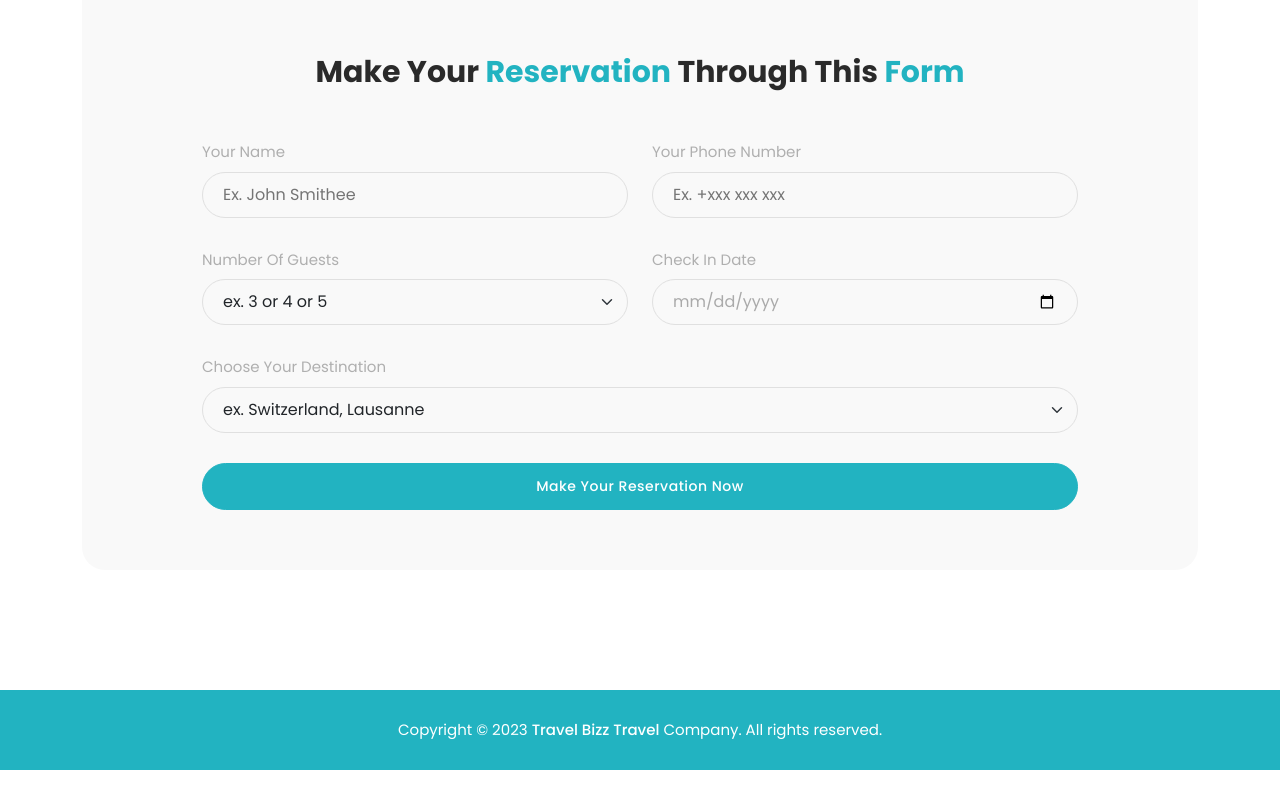
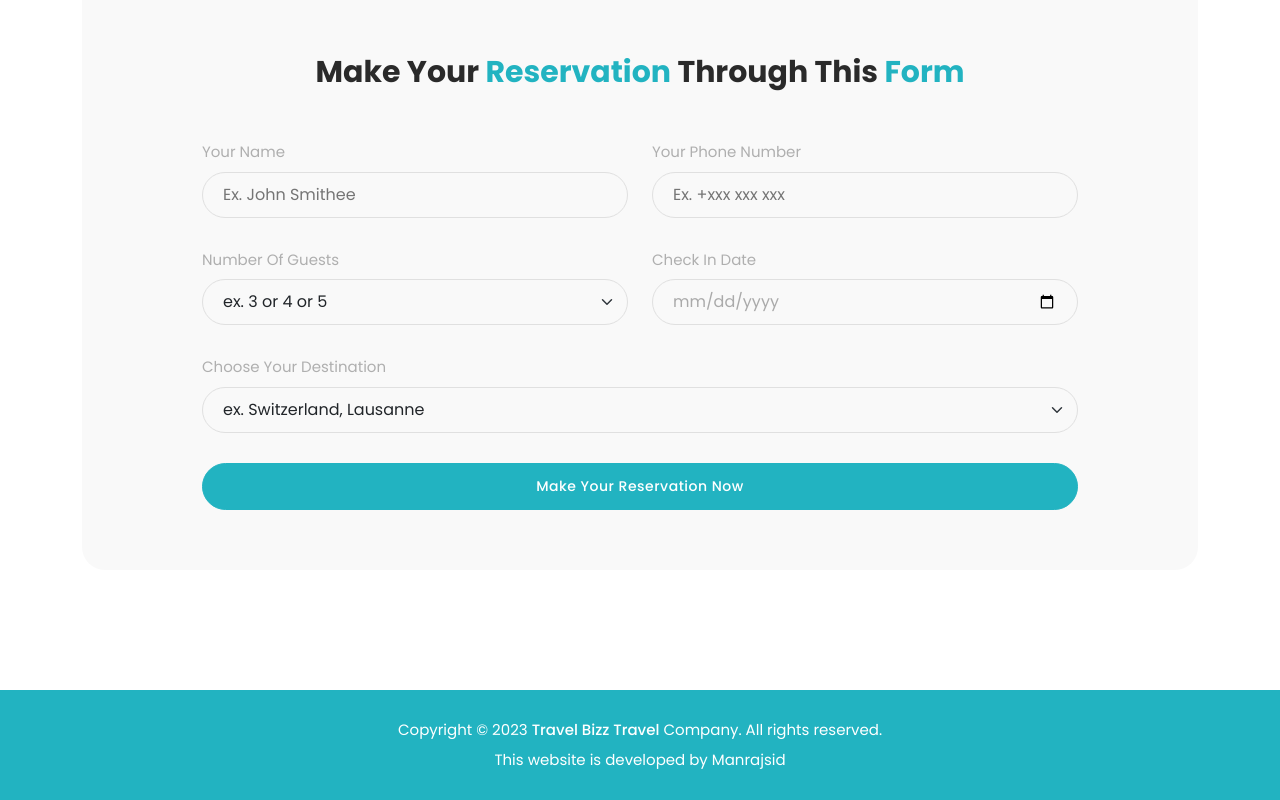
Before and after one commit to rajnish013/TravelBizz, a plain HTML site: page reservation.html in a window 1280 px wide. Shown: the part 1424-2224 px from the top of the page. Before the commit the page ends 2194 px from the top, so only its background shows below. Drawn offline with nearby package versions, Linux system fonts and the light colour scheme.

Commit message:
Update footer

```diff
--- a/reservation.html
+++ b/reservation.html
@@ -182,6 +182,7 @@
         <div class="col-lg-12">
           <p>Copyright © 2023 <a href="#">Travel Bizz Travel</a> Company. All rights reserved.
           </p>
+          <p>This website is developed by Manrajsid</p>
         </div>
       </div>
     </div>
```
